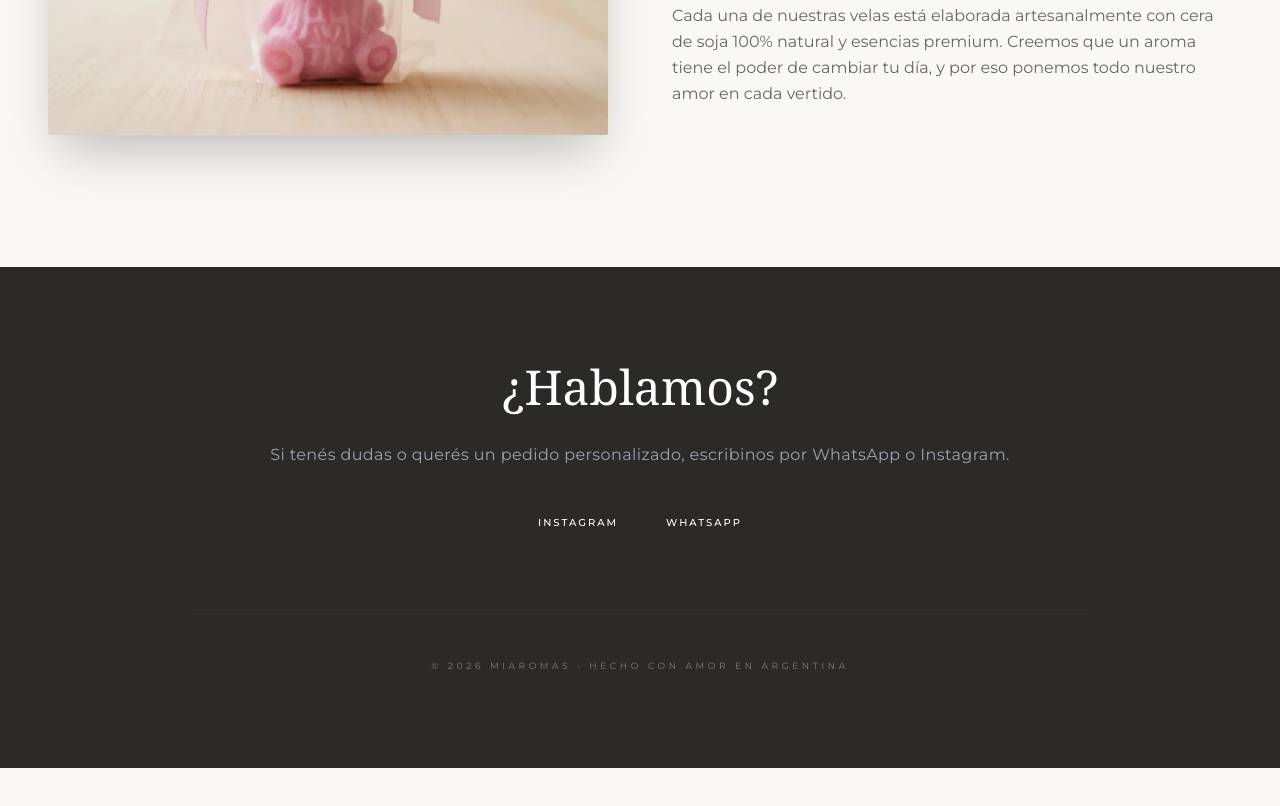
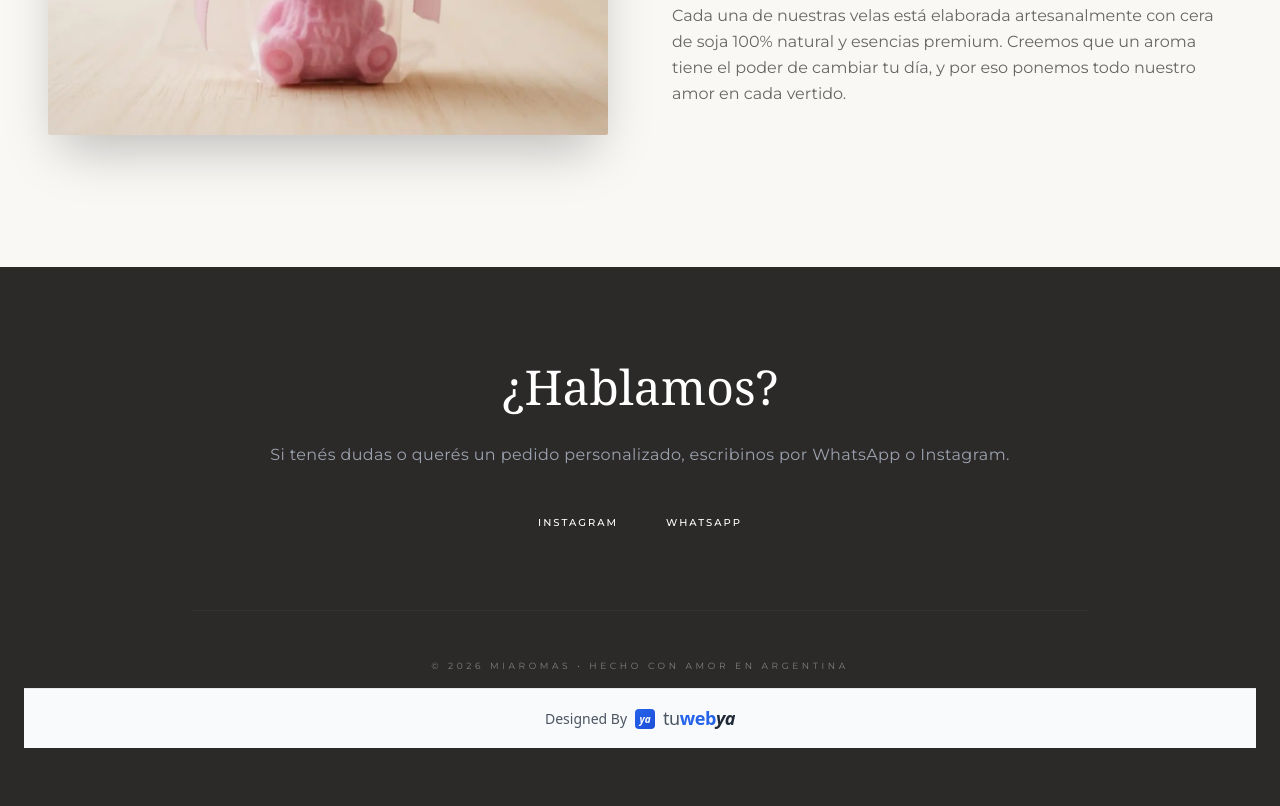
Before and after one commit to rpolverini/miaromas, a website: page index.html in a window 1280 px wide. Shown: the part 3636-4442 px from the top of the page. Before the commit the page ends 4404 px from the top, so only its background shows below. Drawn offline with Linux system fonts and the light colour scheme.

Commit message:
add footer

```diff
--- a/index.html
+++ b/index.html
@@ -212,6 +212,70 @@
                 </p>
             </div>
         </div>
+
+        <!--
+  Este footer es para ser incluido en los sitios diseñados por tuwebya.ar
+  Incluye el logo estilizado y el link para mejorar el SEO (PageRank).
+-->
+<style>
+    .tuwebya-footer {
+        margin-top: 1rem;
+
+        padding: 1rem 1rem;
+        background-color: #f9fafb; /* bg-gray-50 */
+        border-top: 1px solid #e5e7eb;
+        text-align: center;
+        font-family: ui-sans-serif, system-ui, -apple-system, BlinkMacSystemFont, "Segoe UI", Roboto, "Helvetica Neue", Arial, sans-serif;
+    }
+    .tuwebya-brand {
+        display: inline-flex;
+        align-items: center;
+        justify-content: center;
+        gap: 0.5rem;
+        text-decoration: none;
+        color: #4b5563; /* text-gray-600 */
+        font-size: 0.875rem; /* text-sm */
+        transition: opacity 0.3s ease;
+    }
+    .tuwebya-brand:hover {
+        opacity: 0.8;
+    }
+    .tuwebya-logo-text {
+        font-size: 1.125rem;
+        letter-spacing: -0.025em;
+        display: flex;
+        align-items: center;
+    }
+    .tuwebya-logo-text .tu { color: #4b5563; font-weight: 400; }
+    .tuwebya-logo-text .web { color: #2563eb; font-weight: 800; }
+    .tuwebya-logo-text .ya { color: #1f2937; font-weight: 900; font-style: italic; }
+
+    .tuwebya-icon {
+        width: 20px;
+        height: 20px;
+        border-radius: 4px;
+        background: linear-gradient(135deg, #2563eb 0%, #1d4ed8 100%);
+        display: flex;
+        align-items: center;
+        justify-content: center;
+        color: white;
+        font-weight: 900;
+        font-style: italic;
+        font-size: 10px;
+        line-height: 1;
+    }
+</style>
+
+<div class="tuwebya-footer">
+    <a href="https://tuwebya.ar" target="_blank" rel="noopener" class="tuwebya-brand" title="Diseño web por tuwebya.ar">
+        <span>Designed By</span>
+        <div class="tuwebya-icon">ya</div>
+        <div class="tuwebya-logo-text">
+            <span class="tu">tu</span><span class="web">web</span><span class="ya">ya</span>
+        </div>
+    </a>
+</div>
+
     </footer>
 
     <script src="script.js"></script>
```
